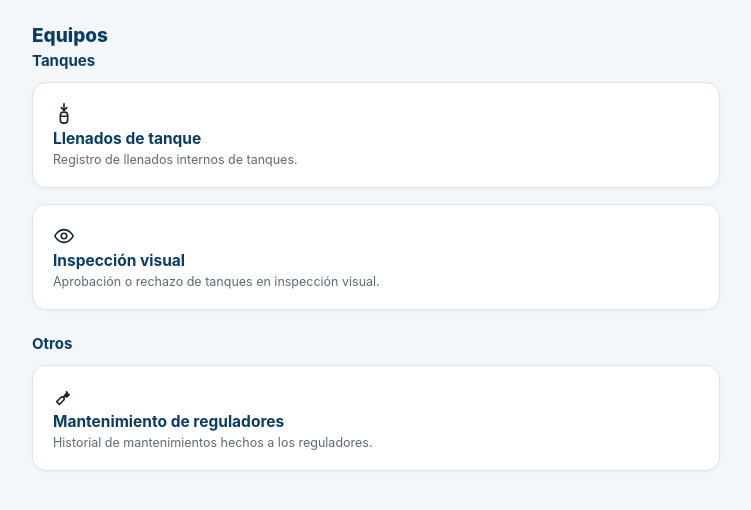
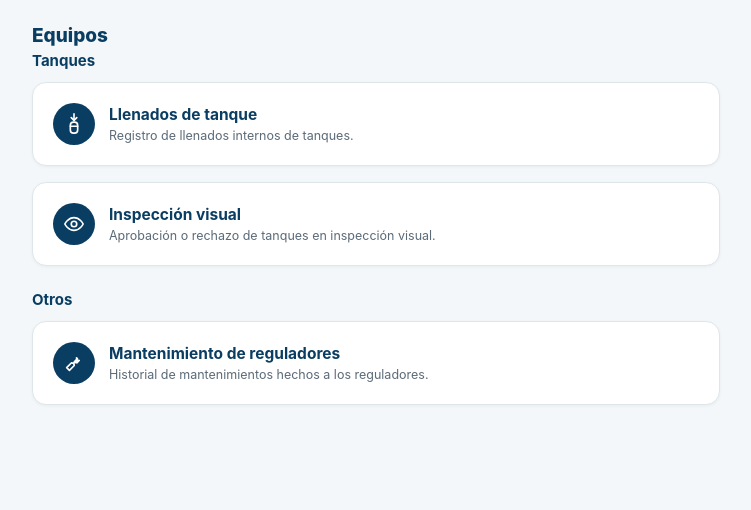
Before and after one commit to lilfreedge/App-Gus-Dive-InTErno, a Next.js app: page /equipos in a window 1280 px wide. Shown: the top 510 px of the page, without its empty margins (264-1015 px from the left). Built offline with nearby package versions, Linux system fonts and the light colour scheme; no server answers.

Commit message:
Add files via upload

```diff
--- a/app/api/cron/reporte-semanal/route.js
+++ b/app/api/cron/reporte-semanal/route.js
@@ -94,7 +94,7 @@ export async function GET(request) {
     construirPDF(datos, { desde: desdeStr, hasta: hastaStr, incluir }),
     Promise.resolve(construirXLSX(datos, { desde: desdeStr, hasta: hastaStr, incluir })),
   ]);
-  const html = construirResumenHTML({ ...datos, desde: desdeStr, hasta: hastaStr });
+  const html = construirResumenHTML({ ...datos, desde: desdeStr, hasta: hastaStr, incluir });
 
   const resend = new Resend(process.env.RESEND_API_KEY);
 
--- a/app/globals.css
+++ b/app/globals.css
@@ -1,6 +1,7 @@
 :root {
   --azul: #0a3d62;
   --azul-claro: #1e6091;
+  --azul-brillante: #3d6d94;
   --cian: #0fb5ae;
   --fondo: #f4f7f9;
   --tarjeta: #ffffff;
@@ -221,6 +222,24 @@ button {
 .topnav-link-active {
   opacity: 1;
   background: rgba(255, 255, 255, 0.22);
+}
+
+.topnav-link-drag {
+  cursor: grab;
+}
+
+.topnav-link-over {
+  outline: 2px dashed rgba(255, 255, 255, 0.6);
+  outline-offset: 2px;
+}
+
+/* Accesos directos activados en Mi Perfil (lib/nav.js -> ATAJOS_MENU):
+   borde punteado para diferenciarlos de las secciones fijas del menú.
+   Usa outline (no border) para no alterar el tamaño del botón. */
+.topnav-link-atajo {
+  background: rgba(255, 255, 255, 0.03);
+  outline: 1px dashed rgba(255, 255, 255, 0.5);
+  outline-offset: -1px;
 }
 
 .card {
@@ -599,6 +618,29 @@ textarea {
   margin: 0 0 4px;
 }
 
+/* Miga de pan combinada con el título (ver components/Breadcrumb.js):
+   las secciones padre en negrita normal y la página actual resaltada. */
+.breadcrumb-crumb {
+  color: var(--azul);
+  font-weight: 600;
+  text-decoration: none;
+  cursor: pointer;
+}
+
+.breadcrumb-crumb:hover {
+  text-decoration: underline;
+}
+
+.breadcrumb-sep {
+  color: var(--texto-suave);
+  font-weight: 400;
+  margin: 0 5px;
+}
+
+.breadcrumb-current {
+  color: var(--azul-brillante);
+}
+
 .page-subtitle {
   font-size: 13.5px;
   color: var(--texto-suave);
@@ -837,6 +879,24 @@ textarea {
   font-size: 12.5px;
   color: var(--texto-suave);
   margin-top: 4px;
+}
+
+.hub-link-card-inner {
+  display: flex;
+  align-items: center;
+  gap: 14px;
+}
+
+.hub-link-icon {
+  flex-shrink: 0;
+  width: 42px;
+  height: 42px;
+  border-radius: 50%;
+  background: var(--azul);
+  color: white;
+  display: flex;
+  align-items: center;
+  justify-content: center;
 }
 
 .folio-tag {
@@ -1224,6 +1284,26 @@ label .req {
   text-align: center;
 }
 
+.letra-stepper-dots {
+  display: flex;
+  align-items: center;
+  gap: 6px;
+  margin-top: 12px;
+}
+
+.letra-stepper-dot {
+  width: 7px;
+  height: 7px;
+  border-radius: 50%;
+  background: var(--borde);
+}
+
+.letra-stepper-dot-activo {
+  background: var(--azul);
+  width: 9px;
+  height: 9px;
+}
+
 /* Pantalla de carga (loading.js de cada ruta): ícono de Gus centrado
    sobre fondo navy, con un pulso suave mientras carga el server component. */
 .loading-logo-wrap {
--- a/app/layout.js
+++ b/app/layout.js
@@ -1,4 +1,18 @@
 import "./globals.css";
+
+// FUERZA que toda la app se renderice dinámicamente en cada request, sin
+// cachear las respuestas de Supabase (fetch) entre despliegues. Sin esto,
+// Next.js puede cachear las consultas hechas dentro de Server Components
+// aunque la página se re-renderice por request (usar cookies() solo evita
+// el caché de la RUTA/HTML, no el de cada fetch individual) -- causando
+// que cambios reales en la base de datos (ej. es_titular, permisos,
+// estadísticas del dashboard) no se reflejen en producción hasta que el
+// caché expire por sí solo, algo que puede tardar indefinidamente en el
+// caché de datos de Vercel, que persiste incluso entre despliegues nuevos.
+// Agregado 2026-09-22 tras diagnosticar que el menú de Administración
+// ("Más") no aparecía para el Titular pese a que el dato en Supabase era
+// correcto, en cualquier despliegue/sesión/navegador probado.
+export const dynamic = "force-dynamic";
 
 export const metadata = {
   title: "Gus Dive - Control Interno",
```
